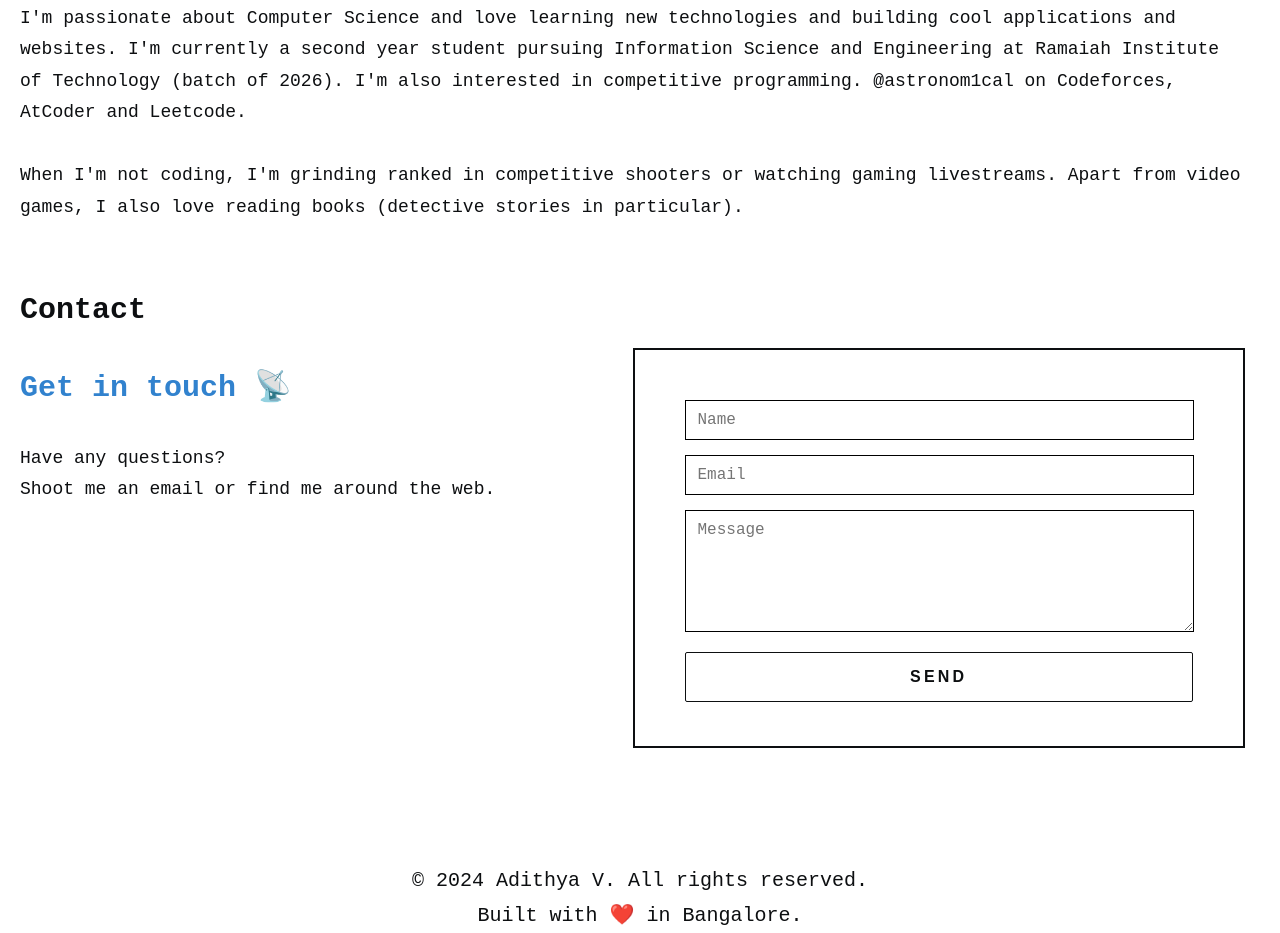
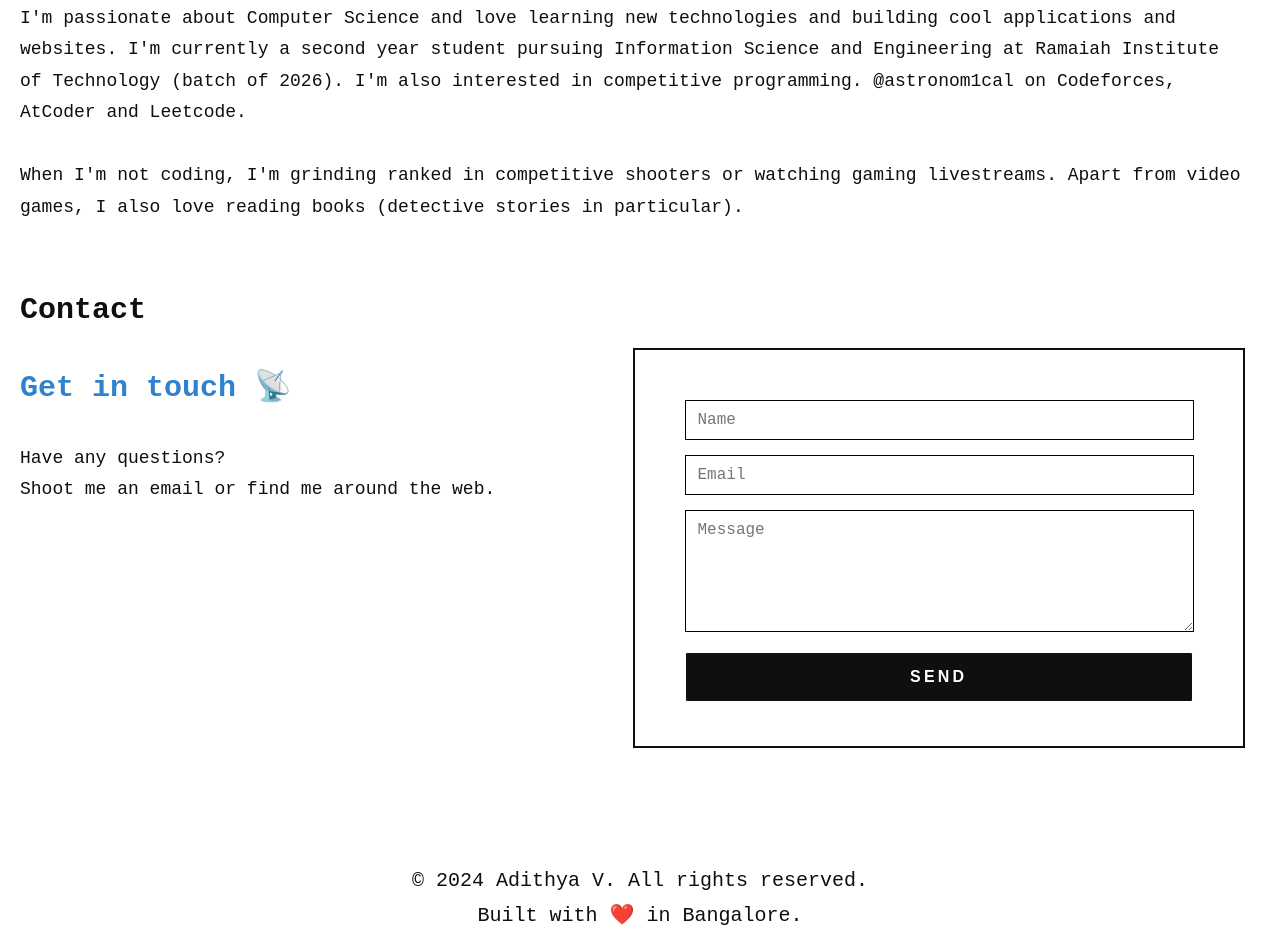
Before and after one commit to astroflexx/my-portfolio, a plain HTML site: page index.html in a window 1280 px wide. Shown: the part 1713-2646 px from the top of the page. Drawn offline with Linux system fonts and the light colour scheme.

Commit message:
Fix send button

```diff
--- a/style.css
+++ b/style.css
@@ -542,8 +542,8 @@ textarea {
     width: 100%;
     margin-top: 20px;
     margin-bottom: -70px;
-    color: var(--text-color);
-    background-color: var(--background-color);
+    color: var(--background-color);
+    background-color: var(--text-color);
     padding: 10px 15px;
     font-weight: 550;
     border-radius: 2px;
```
